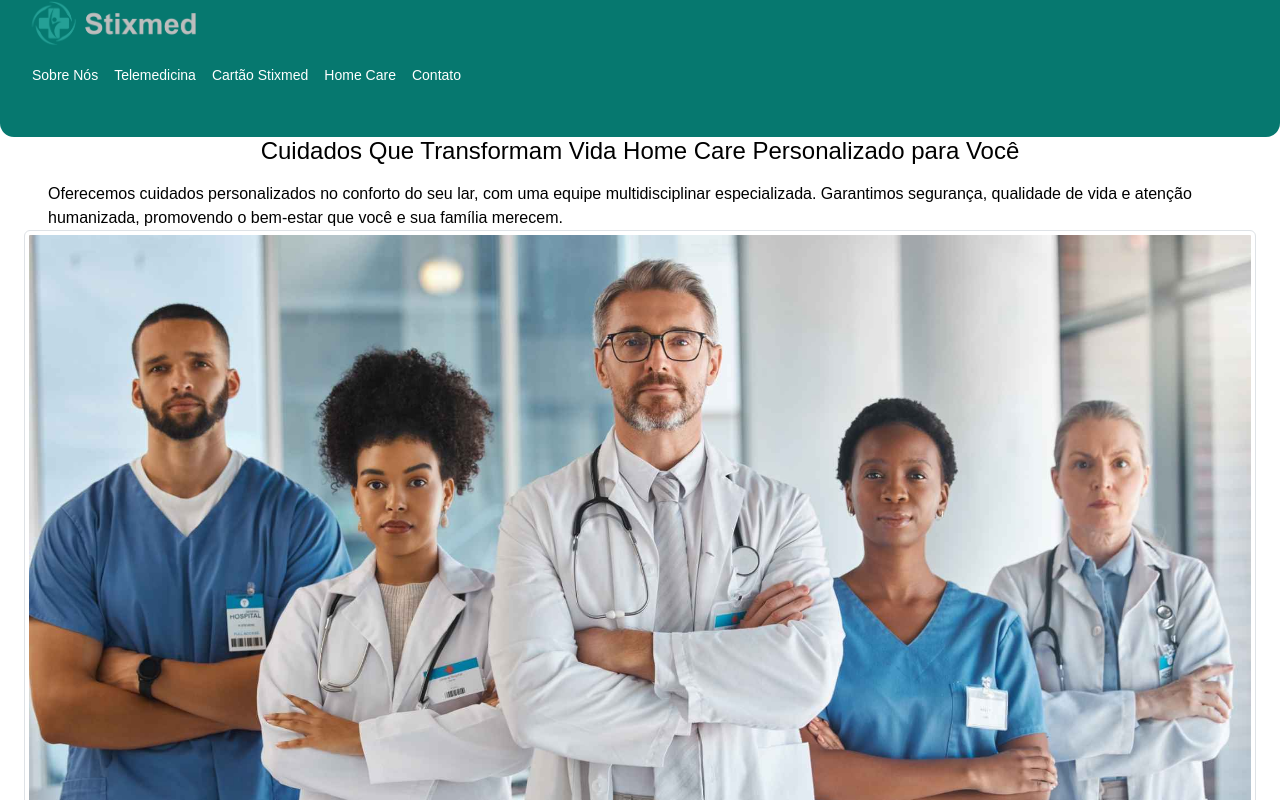
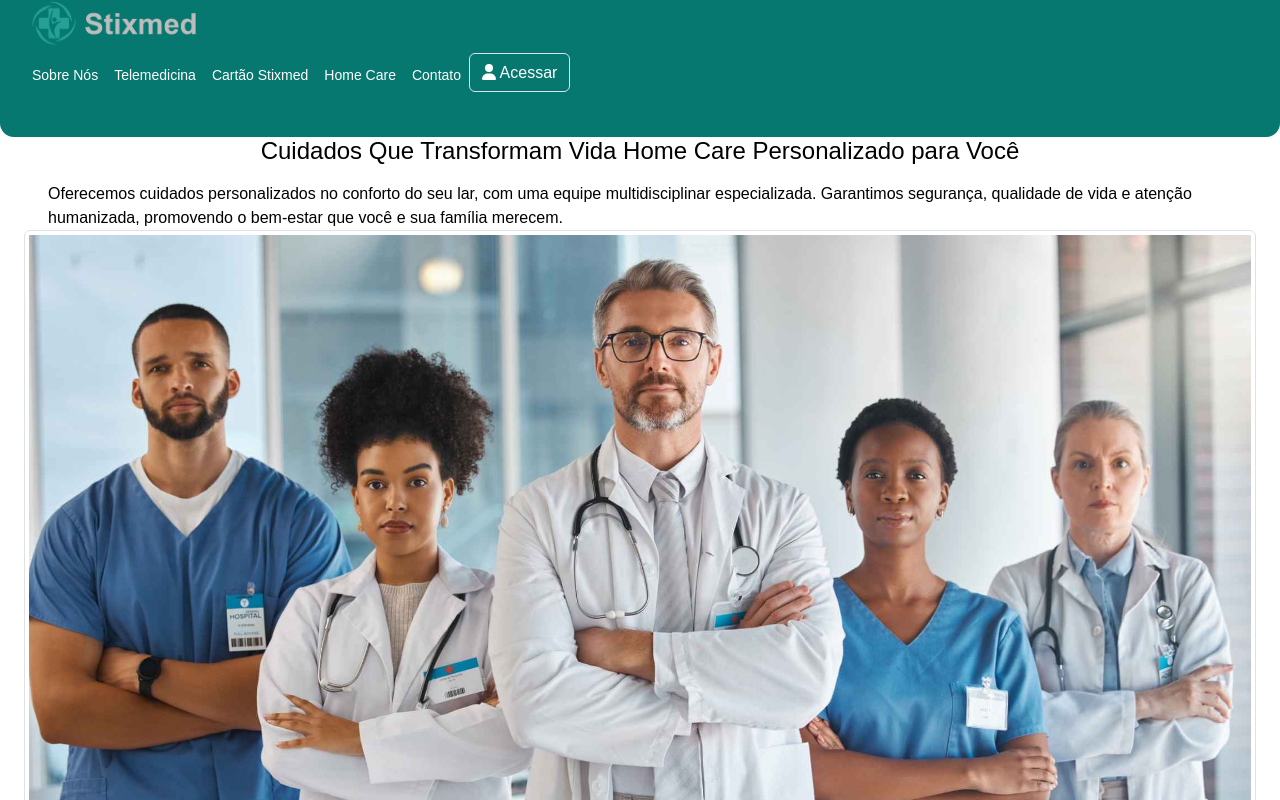
Before and after one commit to globalqueiros/stixmed, a Next.js app: page /home_care in a window 1280 px wide. Shown: the top 800 px of the page. Built offline with nearby package versions, Linux system fonts and the light colour scheme.

Commit message:
fist commit

```diff
--- a/src/app/home_care/page.tsx
+++ b/src/app/home_care/page.tsx
@@ -63,8 +63,8 @@ export default function Planos() {
                     <div className="mt-10 md:mt-0 hidden lg:block">
                         <Image
                             src="/equipe_medica.jpeg"
-                            width={1500}
-                            height={1500}
+                            width={1300}
+                            height={1300}
                             className="rounded-2xl object-cover img-thumbnail"
                             alt="Enfermeira"
                             priority
--- a/src/components/Navbar/page.tsx
+++ b/src/components/Navbar/page.tsx
@@ -3,6 +3,8 @@ import { useState, useEffect } from 'react';
 import Image from 'next/image';
 import style from './styles.module.css';
 import Link from 'next/link';
+import { FontAwesomeIcon } from "@fortawesome/react-fontawesome";
+import { faUser } from "@fortawesome/free-solid-svg-icons";
 
 const Navbar = () => {
     const [isScrolled, setIsScrolled] = useState(false);
@@ -47,6 +49,7 @@ const Navbar = () => {
                             <Link href="/cartao_stixmed" className="text-white p-2">Cartão Stixmed</Link>
                             <Link href="/home_care" className="text-white p-2">Home Care</Link>
                             <Link href="/contato" className="text-white p-2">Contato</Link>
+                            <Link href="https://paciente.stixmed.med.br" className="border rounded-full text-white flex btn text-sm"><div className='pl-3 pr-3'><FontAwesomeIcon icon={faUser} className="mr-2 mt-1" /> Acessar</div></Link>
                         </div>
                     </div>
                     <div className="md:hidden flex items-center">
@@ -88,6 +91,7 @@ const Navbar = () => {
                         <Link href="/cartao_stixmed" className="text-white flex p-2">Cartão Stixmed</Link>
                         <Link href="/home_care" className="text-white flex p-2">Home Care</Link>
                         <Link href="/contato" className="text-white flex p-2">Contato</Link>
+                        <Link href="https://paciente.stixmed.med.br" className="border rounded-full text-white flex btn text-base pl-4 pr-4"><FontAwesomeIcon icon={faUser} className="mr-2 mt-1" /> Acessar</Link>
                     </div>
                 </div>
             )}
```
